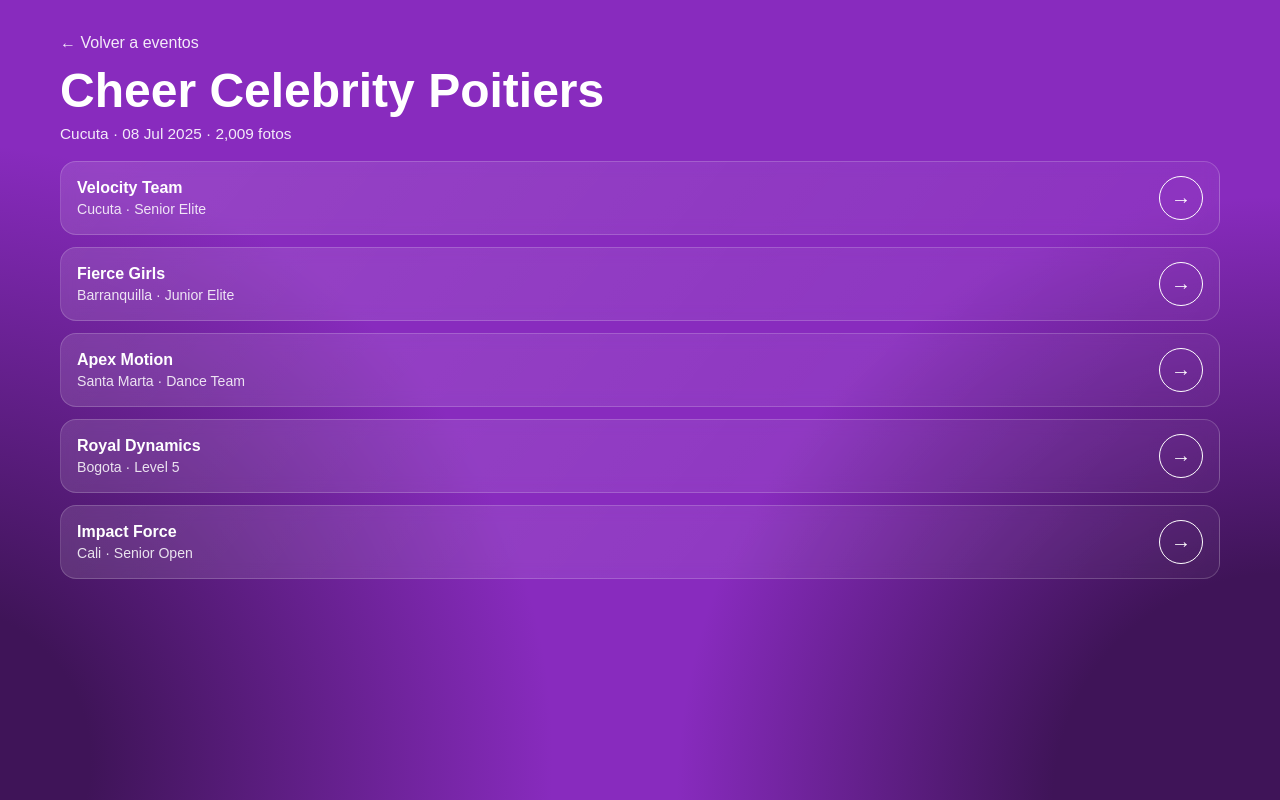
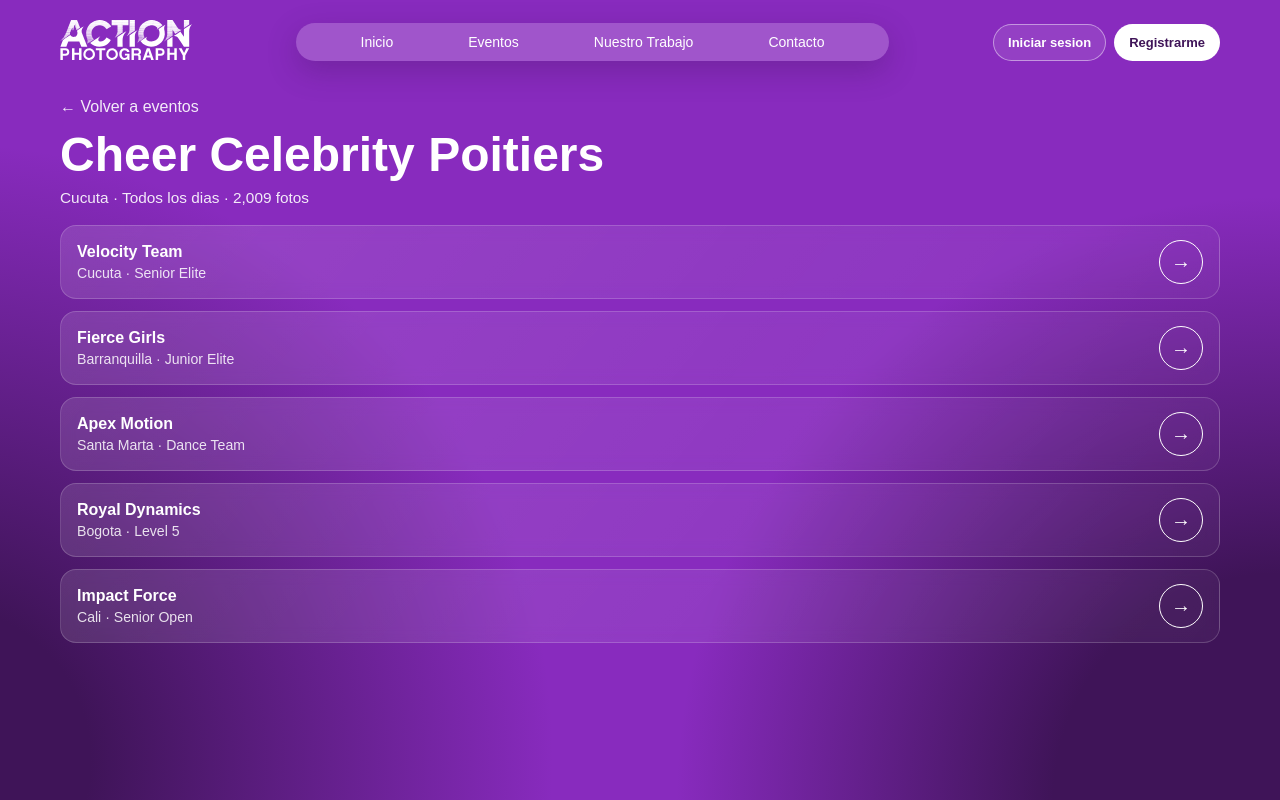
Before and after one commit to JulianaFranco140/action-photography, a Next.js app: page /events/cheer-celebrity-poitiers in a window 1280 px wide. Built offline with nearby package versions, Linux system fonts and the light colour scheme.

Commit message:
Se agrega header a pagina de fotos y equipos

```diff
--- a/src/app/events/[slug]/page.tsx
+++ b/src/app/events/[slug]/page.tsx
@@ -2,6 +2,7 @@ import { EVENTS, getEventBySlug, slugifyText } from "@/data/events";
 import styles from "./page.module.css";
 import Link from "next/link";
 import { notFound } from "next/navigation";
+import SiteHeader from "@/components/layout/SiteHeader";
 
 type EventDetailsPageProps = {
   params: Promise<{ slug: string }>;
@@ -21,16 +22,20 @@ export default async function EventDetailsPage({ params, searchParams }: EventDe
     notFound();
   }
 
+  const selectedDayLabel = day ? `Dia elegido: ${day}` : "Todos los dias";
+
   return (
     <div className={styles.page}>
+      <SiteHeader active={null} />
       <main className={styles.container}>
         <section className={styles.top}>
+
           <Link href="/events" className={styles.backLink}>
             ← Volver a eventos
           </Link>
           <h1>{event.name}</h1>
           <p>
-            {event.city} · {day ?? event.date} · {event.photos}
+            {event.city} · {selectedDayLabel} · {event.photos}
           </p>
         </section>
 
--- a/src/app/events/page.tsx
+++ b/src/app/events/page.tsx
@@ -36,6 +36,7 @@ function EventSection({
   onOpenModal: (event: EventItem) => void;
 }) {
   return (
+
     <section className={styles.sectionBlock}>
       <header className={styles.sectionHeader}>
         <h2>
--- a/src/components/events/TeamGalleryClient.tsx
+++ b/src/components/events/TeamGalleryClient.tsx
@@ -3,6 +3,7 @@
 import Link from "next/link";
 import { useMemo, useState } from "react";
 import styles from "@/app/events/[slug]/team/[teamSlug]/page.module.css";
+import SiteHeader from "@/components/layout/SiteHeader";
 
 type Team = {
   name: string;
@@ -70,6 +71,7 @@ export default function TeamGalleryClient({ event, team, photos }: TeamGalleryCl
 
   return (
     <div className={styles.page}>
+      <SiteHeader active={null} />
       <main className={styles.container}>
         <section className={styles.topBar}>
           <div>
--- a/src/components/layout/SiteHeader.tsx
+++ b/src/components/layout/SiteHeader.tsx
@@ -4,7 +4,7 @@ import styles from "./SiteHeader.module.css";
 type NavKey = "inicio" | "eventos" | "trabajo" | "contacto";
 
 type SiteHeaderProps = {
-  active?: NavKey;
+  active?: NavKey | null;
 };
 
 export default function SiteHeader({ active = "inicio" }: SiteHeaderProps) {
```
